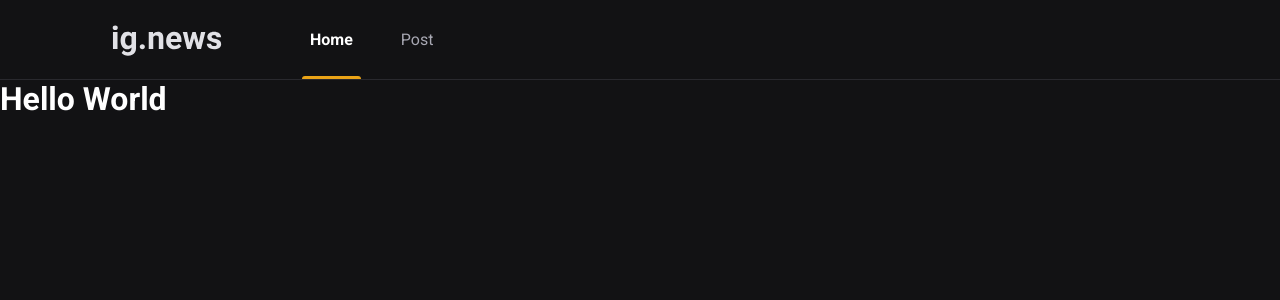
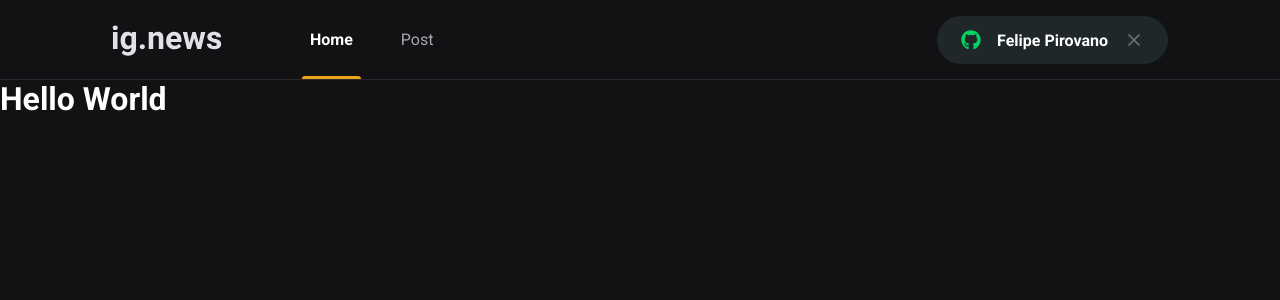
Before and after one commit to Felipepirova/ignews, a Next.js app: page / in a window 1280 px wide. Shown: the top 300 px of the page. Built offline with nearby package versions, Linux system fonts and the light colour scheme.

Commit message:
sign in button github

```diff
--- a/package.json
+++ b/package.json
@@ -11,6 +11,7 @@
     "next": "12.0.4",
     "react": "17.0.2",
     "react-dom": "17.0.2",
+    "react-icons": "^4.3.1",
     "sass": "^1.43.4"
   },
   "devDependencies": {
--- /dev/null
+++ b/src/components/Header/SignInButton/index.tsx
@@ -0,0 +1,18 @@
+import { FaGithub } from 'react-icons/fa'
+import { FiX } from 'react-icons/fi'
+import styles from './styles.module.scss'
+
+export function SignInButton() {
+  const isUserLoggedIn = true
+
+  return isUserLoggedIn ? (
+    <button type="button" className={styles.SignInButton}>
+      <FaGithub color="#04d361" /> Felipe Pirovano
+      <FiX color="#737380" className={styles.closeIcon}></FiX>
+    </button>
+  ) : (
+    <button type="button" className={styles.SignInButton}>
+      <FaGithub color="#eba417" /> Sign in with Github
+    </button>
+  )
+}
--- /dev/null
+++ b/src/components/Header/SignInButton/styles.module.scss
@@ -0,0 +1,32 @@
+.SignInButton {
+  height: 3rem;
+  border-radius: 3rem;
+  background: var(--gray-850);
+  border: 0;
+  padding: 0 1.5rem;
+
+  display: flex;
+  align-items: center;
+  justify-content: center;
+
+  color: var(--white);
+  font-weight: bold;
+
+  svg {
+    width: 20px;
+    height: 20px;
+  }
+  svg:first-child {
+    margin-right: 1rem;
+  }
+
+  svg.closeIcon {
+    margin-left: 1rem;
+  }
+
+  transition: filter 0.2s;
+
+  &:hover {
+    filter: brightness(0.8);
+  }
+}
--- a/src/components/Header/index.tsx
+++ b/src/components/Header/index.tsx
@@ -1,4 +1,5 @@
 import styles from './styles.module.scss'
+import { SignInButton } from './SignInButton'
 
 export function Header() {
   return (
@@ -11,6 +12,7 @@
           </a>
           <a href="/">Post</a>
         </nav>
+        <SignInButton></SignInButton>
       </div>
     </header>
   )
--- a/src/components/Header/styles.module.scss
+++ b/src/components/Header/styles.module.scss
@@ -51,4 +51,8 @@
       }
     }
   }
+
+  > button {
+    margin-left: auto;
+  }
 }
--- a/src/styles/global.scss
+++ b/src/styles/global.scss
@@ -8,6 +8,7 @@
   --gray-100: #e1e1e6;
   --gray-300: #a8a8b3;
   --gray-800: #29292e;
+  --gray-850: #1f2729;
   --gray-900: #121214;
 
   --cyan-500: #61dafb;
```
Also changed, not shown: 1 other file (tests, documents, lock files or other folders).
